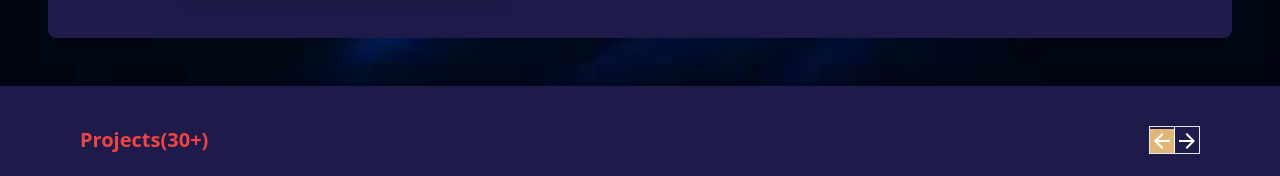
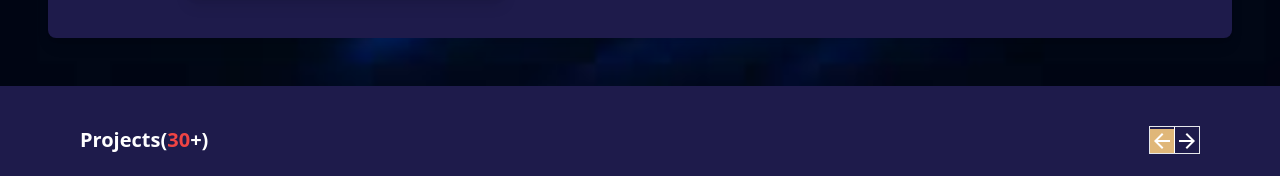
Before and after one commit to Divinity-dev/My_Portfolio, a React (Vite) app in the folder client/: page / in a window 1280 px wide. Shown: the part 1546-1722 px from the top of the page. Built offline with nearby package versions, Linux system fonts and the light colour scheme.

Commit message:
Change project color

```diff
--- a/client/src/component/Project.jsx
+++ b/client/src/component/Project.jsx
@@ -37,7 +37,7 @@ const Project = () => {
        variants={cardVariants}
        viewport={{ once: false, amount: 0.3 }}
       className="flex justify-between items-center text-white mb-6">
-        <h3 className="text-lg md:text-xl font-semibold text-red-500">Projects(<CountUp end={30} duration={4} enableScrollSpy scrollSpyDelay={30}/>+)</h3>
+        <h3 className="text-lg md:text-xl font-semibold text-white">Projects(<CountUp end={30} duration={4} enableScrollSpy scrollSpyDelay={30} className="text-red-500"/>+)</h3>
         <div className="border-[1px] flex">
           <button onClick={handlePrev}>
             <ArrowBack onClick={()=>{setBg(false)}} className={bg? "bg-transparent":"bg-btyellow"}/>
```
